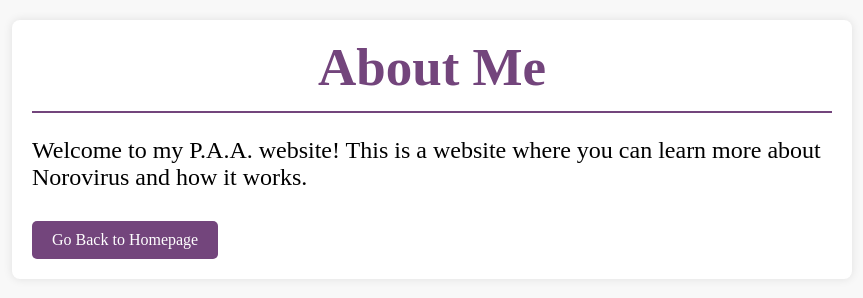
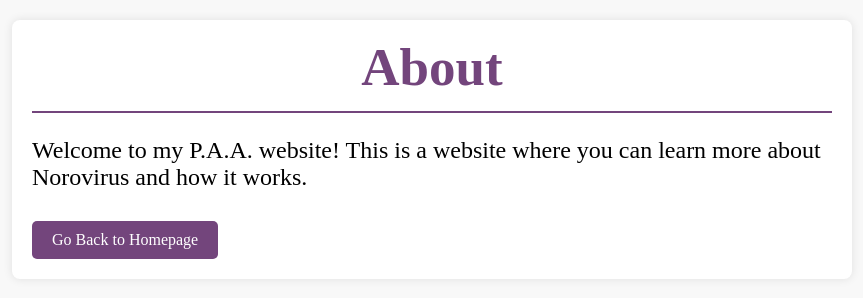
Before and after one commit to donnabotoy/norovirus, a plain HTML site: page about.html in a window 1280 px wide. Shown: the whole page, without its empty margins (208-1071 px from the left). Drawn offline with Linux system fonts and the light colour scheme.

Commit message:
Update about.html

```diff
--- a/about.html
+++ b/about.html
@@ -53,7 +53,7 @@
 </head>
 <body>
     <div class="container">
-        <h1>About Me</h1>
+        <h1>About</h1>
         <p>Welcome to my P.A.A. website! This is a website where you can learn more about Norovirus and how it works.</p>
         <a href="/norovirus" class="button">Go Back to Homepage</a>
     </div>
```
